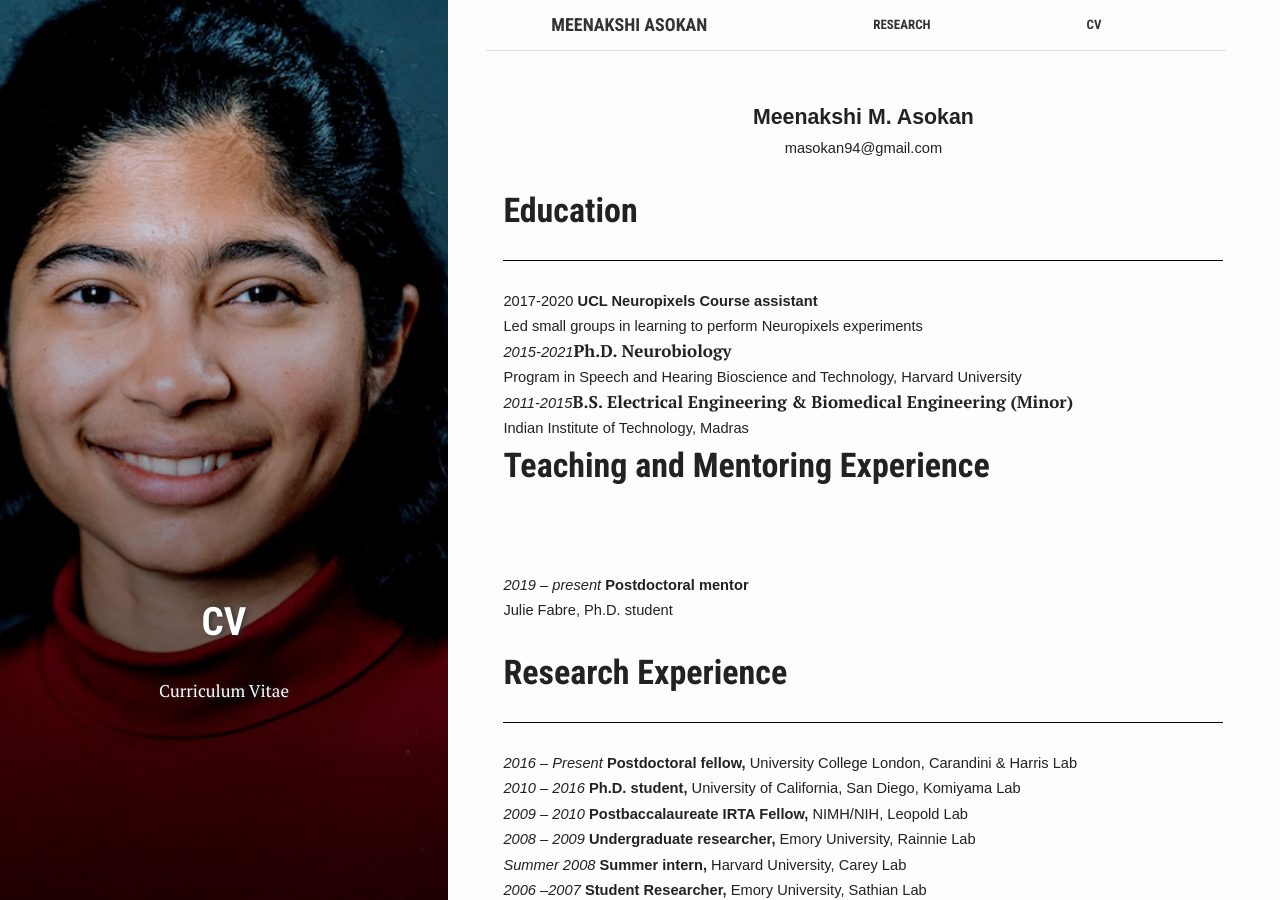
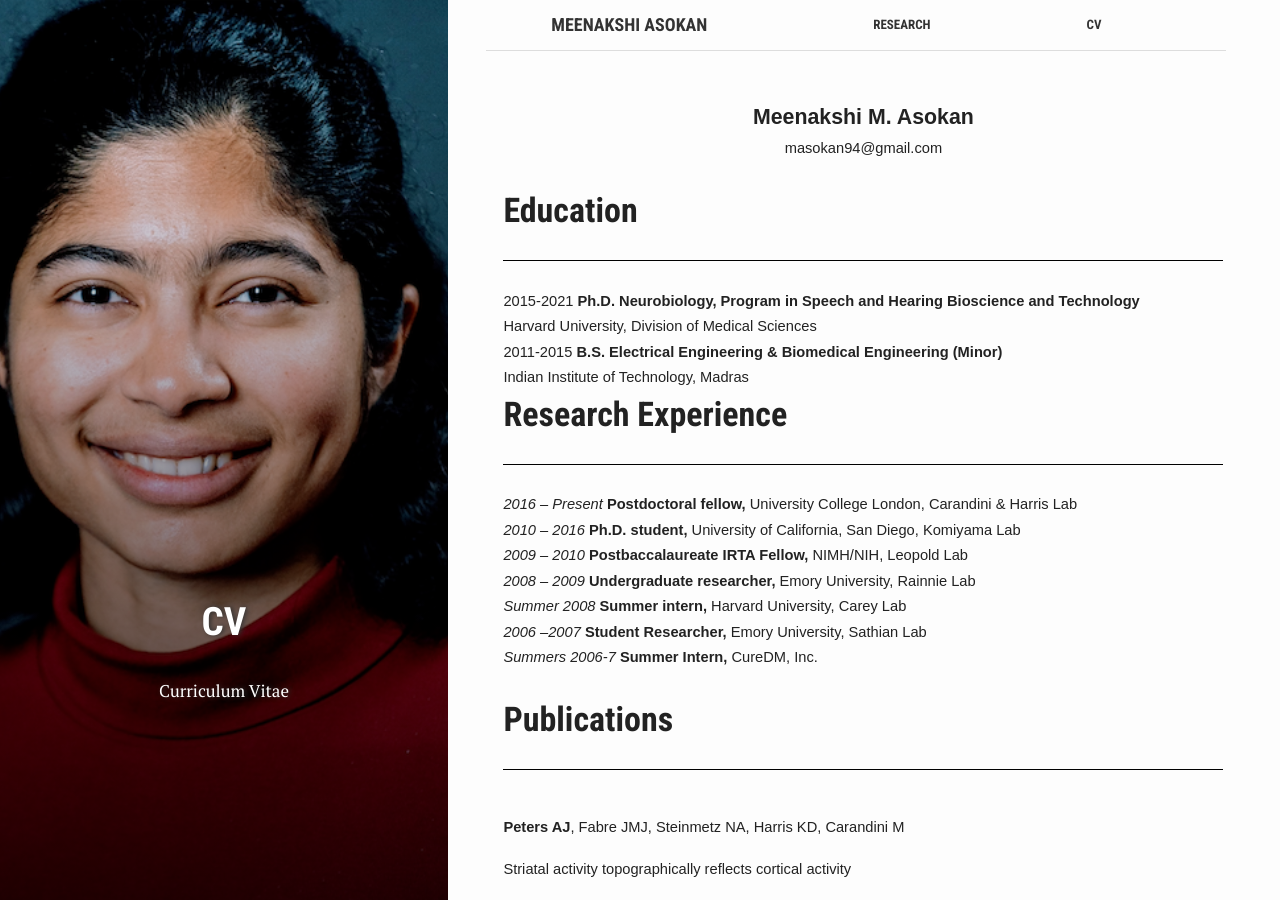
Before and after one commit to Meenakshi-Asokan/Meenakshi-Asokan.github.io, a Jekyll site: the page built from pages/2_cv.html, in a window 1280 px wide and 900 px high. Built offline with Jekyll 4.4.1, drawn with Linux system fonts in a browser that asks for light colours; nearby versions of some CDN libraries; some web fonts are replaced; library files that are not in the unit come from our copies.

Commit message:
Update 2_cv.html

```diff
--- a/pages/2_cv.html
+++ b/pages/2_cv.html
@@ -38,65 +38,23 @@
 
 <p class=MsoNormal style='margin-top:0in;margin-right:-.5in;margin-bottom:0in;
 margin-left:99.0pt;margin-bottom:.0001pt;text-indent:-99.0pt'><span
-style='font-size:11.0pt;font-family:"Century Gothic",sans-serif'>2017-2020    <b>UCL
-Neuropixels Course assistant</b></span></p>
+style='font-size:11.0pt;font-family:"Century Gothic",sans-serif'>2015-2021    </i><b>Ph.D.
+Neurobiology, Program in Speech and Hearing Bioscience and Technology</b></span></p>
 
 <p class=MsoNormal style='margin-top:0in;margin-right:-.5in;margin-bottom:0in;
 margin-left:99.0pt;margin-bottom:.0001pt;text-indent:-99.0pt'><span
-style='font-size:11.0pt;font-family:"Century Gothic",sans-serif'>                     Led
-small groups in learning to perform Neuropixels experiments</span></p>
-
-<p class=MsoNormal style='margin-top:0in;margin-right:-.5in;margin-bottom:0in;
-margin-left:99.0pt;margin-bottom:.0001pt;text-indent:-99.0pt'><i><span
-style='font-size:11.0pt;font-family:"Century Gothic",sans-serif'>2015-2021</i><b>Ph.D.
-Neurobiology </b></span></p>
+style='font-size:11.0pt;font-family:"Century Gothic",sans-serif'>
+  Harvard University, Division of Medical Sciences</span></p>
 
 <p class=MsoNormal style='margin-top:0in;margin-right:-.5in;margin-bottom:0in;
 margin-left:99.0pt;margin-bottom:.0001pt;text-indent:-99.0pt'><span
-style='font-size:11.0pt;font-family:"Century Gothic",sans-serif'> Program in
-  Speech and Hearing Bioscience and Technology, Harvard University </span></p>
-
-<p class=MsoNormal style='margin-top:0in;margin-right:-.5in;margin-bottom:0in;
-margin-left:99.0pt;margin-bottom:.0001pt;text-indent:-99.0pt'><i><span
-style='font-size:11.0pt;font-family:"Century Gothic",sans-serif'>2011-2015</span></i><b>B.S.
+style='font-size:11.0pt;font-family:"Century Gothic",sans-serif'>2011-2015    </i><b>B.S.
 Electrical Engineering &amp; Biomedical Engineering (Minor)</b></span></p>
 
 <p class=MsoNormal style='margin-top:0in;margin-right:-.5in;margin-bottom:0in;
 margin-left:99.0pt;margin-bottom:.0001pt;text-indent:-99.0pt'><span
 style='font-size:11.0pt;font-family:"Century Gothic",sans-serif'>
   Indian Institute of Technology, Madras</span></p>
-
-<h1 style='margin-left:1.75in;text-indent:-1.75in;border:none;padding:0in'>Teaching
-and Mentoring Experience</h1>
-
-</div>
-
-</div>
-
-<span style='font-size:16.0pt;font-family:"Century Gothic",sans-serif'><br
-clear=all style='page-break-before:auto'>
-</span>
-
-<div class=WordSection2>
-
-<p class=MsoNormal style='margin-top:0in;margin-right:-.5in;margin-bottom:0in;
-margin-left:1.75in;margin-bottom:.0001pt;text-indent:-1.75in'><span
-style='font-size:11.0pt;font-family:"Century Gothic",sans-serif'>&nbsp;</span></p>
-
-<p class=MsoNormal style='margin-top:0in;margin-right:-.5in;margin-bottom:0in;
-margin-left:99.0pt;margin-bottom:.0001pt;text-indent:-99.0pt'><i><span
-style='font-size:11.0pt;font-family:"Century Gothic",sans-serif'>2019 – present</span></i><b><span
-style='font-size:11.0pt;font-family:"Century Gothic",sans-serif'>        Postdoctoral
-mentor   </span></b></p>
-
-<p class=MsoNormal style='margin-top:0in;margin-right:-.5in;margin-bottom:0in;
-margin-left:99.0pt;margin-bottom:.0001pt;text-indent:-99.0pt'><span
-style='font-size:11.0pt;font-family:"Century Gothic",sans-serif'>                     Julie
-Fabre, Ph.D. student</span></p>
-
-<p class=MsoNormal style='margin-top:0in;margin-right:-.5in;margin-bottom:0in;
-margin-left:1.75in;margin-bottom:.0001pt;text-indent:-1.75in'><span
-style='font-size:11.0pt;font-family:"Century Gothic",sans-serif'>&nbsp;</span></p>
 
 <div style='border:none;border-bottom:solid windowtext 1.0pt;padding:0in 0in 1.0pt 0in;
 margin-left:0in;margin-right:-.5in'>
```
